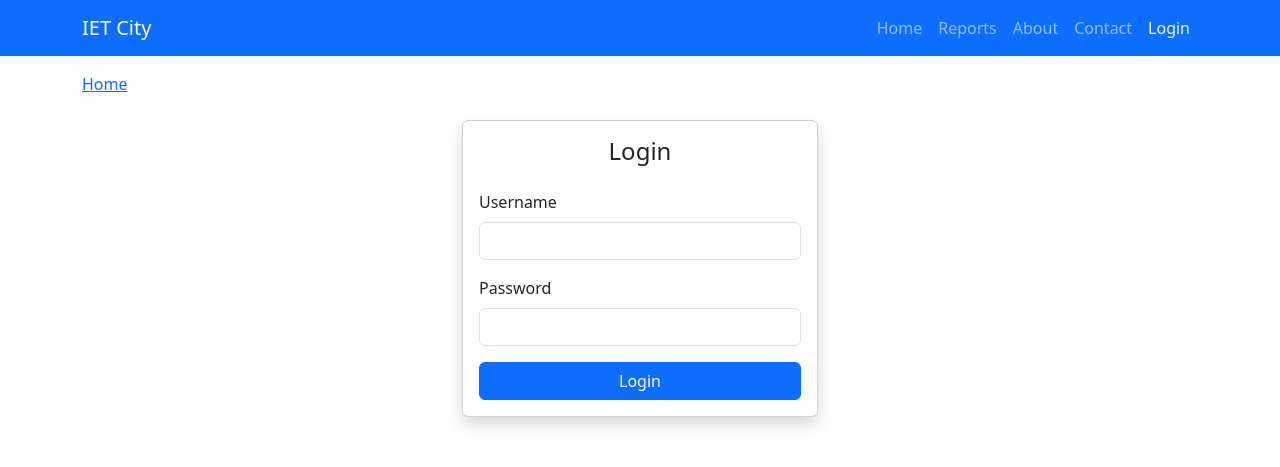
After one commit to IET-Polinela/project-2026-adeirmasari, a Django app: template iet_24782067_2026/templates/registration/login.html in a window 1280 px wide. The commit adds this page. Shown: the top 467 px of the page. Run offline with Django 5.2, Linux system fonts and the light colour scheme; the template is opened without the code that fills it, so the values that code supplies are empty.

Commit message:
Lab6_Implementasi Authentication (Login/Logout)

```diff
--- a/iet_24782067_2026/iet_24782067_2026/urls.py
+++ b/iet_24782067_2026/iet_24782067_2026/urls.py
@@ -21,4 +21,5 @@ urlpatterns = [
     path('', include('main_app.urls')),
     path('about/', include('about.urls')),
     path('contacts/', include('contacts.urls')),
+    path('', include('usermanagement_24782067.urls')),
 ]
--- a/iet_24782067_2026/templates/base.html
+++ b/iet_24782067_2026/templates/base.html
@@ -26,18 +26,47 @@
 
         <div class="collapse navbar-collapse" id="navbarNav">
             <ul class="navbar-nav ms-auto">
+
                 <li class="nav-item">
                     <a class="nav-link" href="/">Home</a>
                 </li>
+
                 <li class="nav-item">
                     <a class="nav-link" href="/reports/">Reports</a>
                 </li>
+
                 <li class="nav-item">
                     <a class="nav-link" href="/about/">About</a>
                 </li>
+
                 <li class="nav-item">
                     <a class="nav-link" href="/contacts/">Contact</a>
                 </li>
+
+                {% if user.is_authenticated %}
+                    <li class="nav-item">
+                        <span class="nav-link disabled">
+                            Hi, {{ user.username }}
+                        </span>
+                    </li>
+
+                    <!-- ✅ LOGOUT HARUS POST -->
+                    <li class="nav-item">
+                        <form method="post" action="{% url 'logout' %}" class="d-inline">
+                            {% csrf_token %}
+                            <button type="submit" class="btn btn-warning btn-sm ms-2">
+                                Logout
+                            </button>
+                        </form>
+                    </li>
+                {% else %}
+                    <li class="nav-item">
+                        <a class="nav-link text-light" href="{% url 'login' %}">
+                            Login
+                        </a>
+                    </li>
+                {% endif %}
+
             </ul>
         </div>
     </div>
@@ -73,6 +102,7 @@
     {% block content %}
     {% endblock %}
 </div>
+
 <!-- Bootstrap JS -->
 <script src="https://cdn.jsdelivr.net/npm/bootstrap@5.3.0/dist/js/bootstrap.bundle.min.js"></script>
 
--- /dev/null
+++ b/iet_24782067_2026/templates/registration/login.html
@@ -0,0 +1,34 @@
+{% extends 'base.html' %}
+
+{% block title %}Login{% endblock %}
+
+{% block content %}
+<div class="row justify-content-center">
+    <div class="col-md-4">
+        <div class="card shadow">
+            <div class="card-body">
+                <h4 class="text-center mb-4">Login</h4>
+
+                <form method="post">
+                    {% csrf_token %}
+
+                    <div class="mb-3">
+                        <label class="form-label">Username</label>
+                        <input type="text" name="username" class="form-control" required>
+                    </div>
+
+                    <div class="mb-3">
+                        <label class="form-label">Password</label>
+                        <input type="password" name="password" class="form-control" required>
+                    </div>
+
+                    <button type="submit" class="btn btn-primary w-100">
+                        Login
+                    </button>
+                </form>
+
+            </div>
+        </div>
+    </div>
+</div>
+{% endblock %}
```
Also changed, not shown: iet_24782067_2026/iet_24782067_2026/settings.py (+8 -0 lines), iet_24782067_2026/usermanagement_24782067/urls.py (added, +15 -0 lines), iet_24782067_2026/usermanagement_24782067/views.py (+12 -2 lines).
